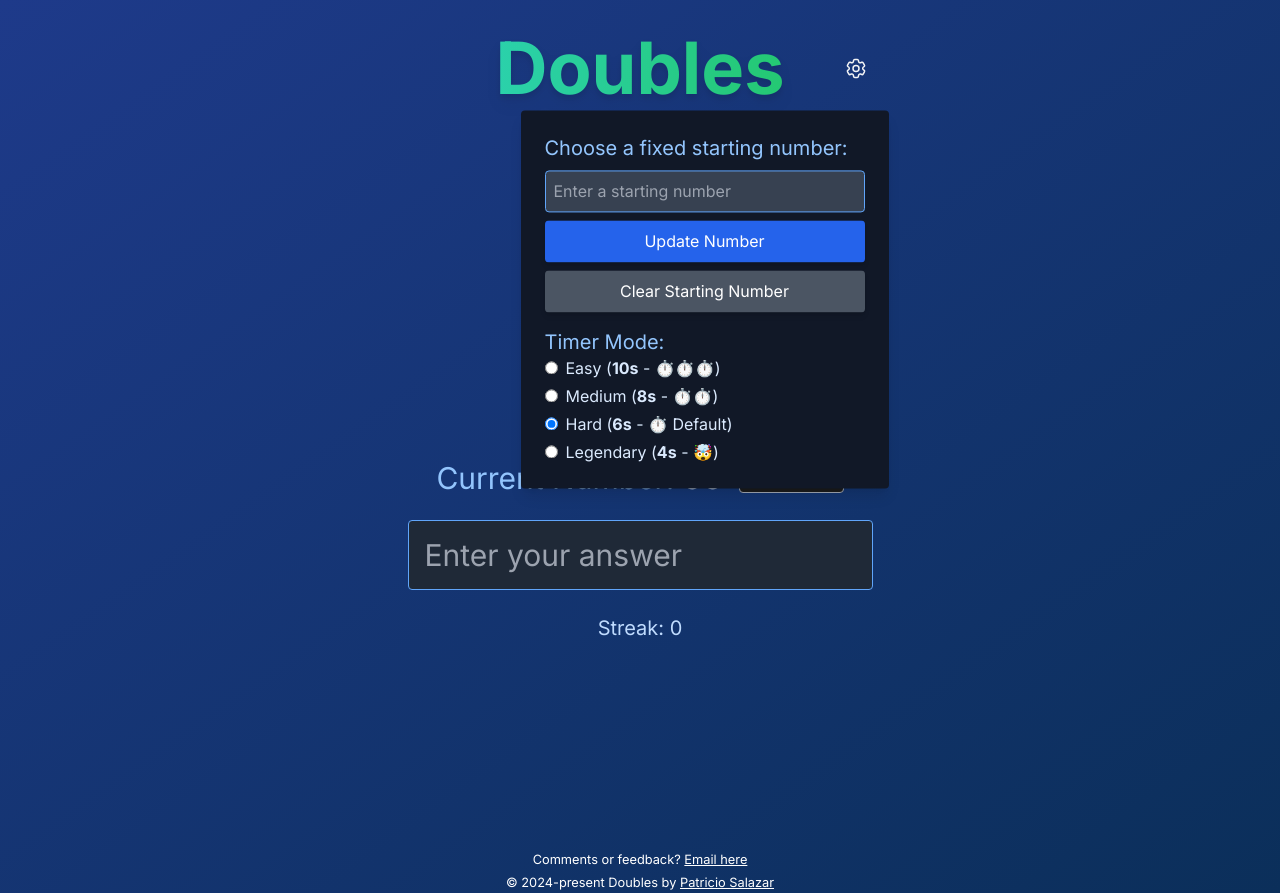
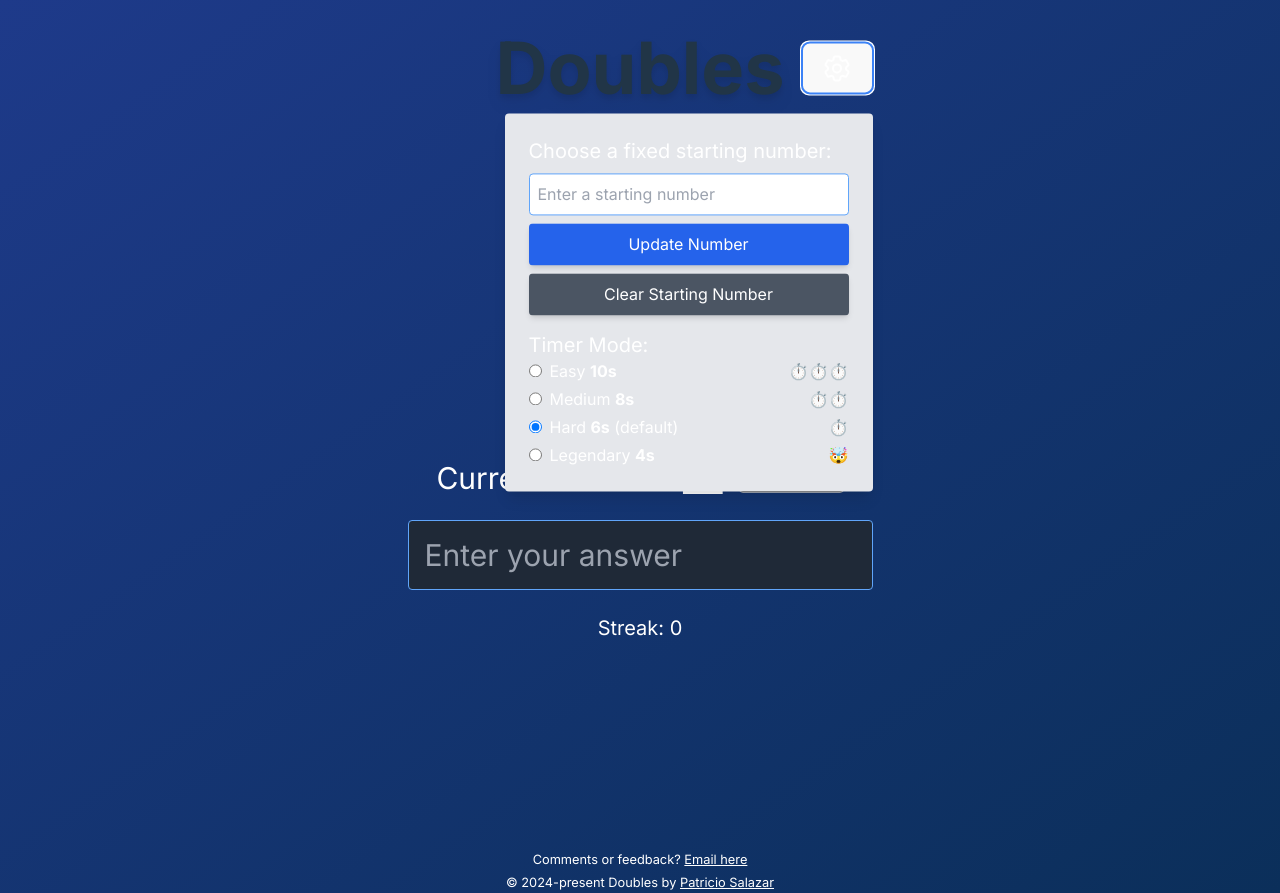
Before and after one commit to patriciosebastian/doubles, a React (Vite) app: page / in a window 1280 px wide. Both pictures are taken after a click on the button 856 px from the left and 68 px from the top of the page. Built offline with nearby package versions, Linux system fonts and the light colour scheme.

Commit message:
progress on ui refinements

```diff
--- a/src/App.jsx
+++ b/src/App.jsx
@@ -299,13 +299,13 @@ function App() {
   return (
     <>
       <div className='relative mb-28'>
-        <h1 className='text-5xl sm:text-6xl md:text-7xl font-extrabold text-center mt-8 mb-8 text-transparent bg-clip-text bg-gradient-to-r from-teal-400 to-green-500 drop-shadow-lg'>
+        <h1 className='text-5xl sm:text-6xl md:text-7xl font-extrabold text-center mt-8 mb-8 text-[#213547] drop-shadow-lg'>
           Doubles
         </h1>
         <div className='ml-auto absolute right-0 top-1/2 transform -translate-y-1/2 z-30'>
           <button
             onClick={toggleSettingsVisibility}
-            className='text-gray-100 bg-transparent focus:outline-none focus:ring-0'
+            className='border-none mr-2 focus:outline-blue-500 focus:ring-0 hover:outline hover:outline-1 hover:outline-blue-500 lg:mr-4'
             ref={gearIconRef}
           >
             <svg
@@ -314,7 +314,7 @@ function App() {
               viewBox='0 0 24 24'
               strokeWidth='1.5'
               stroke='currentColor'
-              className='w-6 h-6'
+              className='w-8 h-8'
             >
               <path
                 strokeLinecap='round'
@@ -331,17 +331,17 @@ function App() {
 
           {settingsVisible && (
             <div
-              className='mt-5 bg-gray-900 p-6 rounded absolute right-0 shadow-lg w-64 z-20 lg:w-[23rem] text-blue-100'
+              className='mt-5 bg-gray-200 p-6 rounded absolute right-2 shadow-lg w-64 z-20 lg:w-[23rem] lg:right-4'
               ref={settingsRef}
             >
-              <label className='block text-lg md:text-xl text-blue-300'>
+              <label className='block text-lg md:text-xl'>
                 Choose a fixed starting number:
               </label>
               <input
                 type='number'
                 value={customStart}
                 onChange={handleCustomStartChange}
-                className='border border-blue-400 p-2 rounded mt-2 w-full bg-gray-700 text-white placeholder-gray-400 focus:outline-none focus:ring-2 focus:ring-blue-500'
+                className='border border-blue-400 p-2 rounded mt-2 w-full placeholder-gray-400 focus:outline-none focus:ring-2 focus:ring-blue-500'
                 placeholder='Enter a starting number'
               />
               <button
@@ -357,19 +357,19 @@ function App() {
                 Clear Starting Number
               </button>
               <div className='timer-modes mt-4'>
-                <label className='block text-lg md:text-xl text-blue-300'>
+                <label className='block text-lg md:text-xl'>
                   Timer Mode:
                 </label>
-                <div className='text-blue-100 space-y-1'>
+                <div className='space-y-1'>
                   <label className='block'>
                     <input
                       type='radio'
                       value='easy'
                       checked={mode === "easy"}
                       onChange={() => handleModeChange("easy")}
-                      className='mr-2 text-blue-500 focus:ring-blue-500'
+                      className='mr-2 focus:ring-blue-500'
                     />
-                    Easy (<span className="font-bold">10s</span> - ⏱️⏱️⏱️)
+                    Easy <span className="font-bold">10s</span> &nbsp; <span className="absolute right-6">⏱️⏱️⏱️</span>
                   </label>
                   <label className='block'>
                     <input
@@ -377,9 +377,9 @@ function App() {
                       value='medium'
                       checked={mode === "medium"}
                       onChange={() => handleModeChange("medium")}
-                      className='mr-2 text-blue-500 focus:ring-blue-500'
+                      className='mr-2 focus:ring-blue-500'
                     />
-                    Medium (<span className="font-bold">8s</span> - ⏱️⏱️)
+                    Medium <span className="font-bold">8s</span> &nbsp; <span className="absolute right-6">⏱️⏱️</span>
                   </label>
                   <label className='block'>
                     <input
@@ -387,9 +387,9 @@ function App() {
                       value='hard'
                       checked={mode === "hard"}
                       onChange={() => handleModeChange("hard")}
-                      className='mr-2 text-blue-500 focus:ring-blue-500'
+                      className='mr-2 focus:ring-blue-500'
                     />
-                    Hard (<span className="font-bold">6s</span> - ⏱️ Default)
+                    Hard <span className="font-bold">6s</span> (default) &nbsp; <span className="absolute right-6">⏱️</span>
                   </label>
                   <label className='block'>
                     <input
@@ -397,9 +397,9 @@ function App() {
                       value='legendary'
                       checked={mode === "legendary"}
                       onChange={() => handleModeChange("legendary")}
-                      className='mr-2 text-blue-500 focus:ring-blue-500'
+                      className='mr-2 focus:ring-blue-500'
                     />
-                    Legendary (<span className="font-bold">4s</span> - 🤯)
+                    Legendary <span className="font-bold">4s</span> &nbsp; <span className="absolute right-6">🤯</span>
                   </label>
                 </div>
               </div>
@@ -413,7 +413,7 @@ function App() {
         >
           {timer}s
         </p>
-        <p className='mb-24 text-blue-200 text-base sm:text-lg'>Start typing</p>
+        <p className='mb-24 text-gray-500 text-base sm:text-lg'>Start typing</p>
 
         {gameOver ? (
           <div className='text-center p-6 bg-gray-800 bg-opacity-70 rounded-lg shadow-xl'>
@@ -479,14 +479,14 @@ function App() {
           </div>
         ) : (
           <div className='text-center space-y-6'>
-            <p className='text-xl inline mr-4 text-blue-300 align-middle lg:text-3xl'>
+            <p className='text-xl inline mr-4 align-middle lg:text-3xl'>
               Current Number:{" "}
-              <span className='font-bold text-blue-100'>
+              <span className='font-bold underline'>
                 {formatNumber(number)}
               </span>
             </p>
             <button
-              className='mb-4 text-sm border bg-[#1a1a1a] border-gray-400 dark:border-blue-400 text-gray-100 rounded px-2 py-1 transition-colors duration-200 !mt-0 align-middle focus:outline-none focus:ring-0'
+              className='mb-4 text-sm border bg-[#1a1a1a] border-gray-400 dark:border-blue-400 text-white rounded px-2 py-1 transition-colors duration-200 !mt-0 align-middle focus:outline-none focus:ring-0 hover:border-blue-500'
               onClick={startNewGame}
             >
               New Number
@@ -501,7 +501,7 @@ function App() {
                 ref={inputRef}
               />
             </form>
-            <p className='mt-4 text-lg sm:text-xl text-blue-200'>
+            <p className='mt-4 text-lg sm:text-xl'>
               Streak: {doublesCount}
             </p>
           </div>
@@ -510,7 +510,7 @@ function App() {
 
       {/* Footer */}
       <footer
-        className={`text-center text-white ${!gameOver ? 'mt-48' : ''} ${isDetailsOpen ? '' : 'mt-16'}`}
+        className={`text-center ${!gameOver ? 'mt-48' : ''} ${isDetailsOpen ? '' : 'mt-16'}`}
       >
         <small className="block">
           Comments or feedback? <a href="mailto:psalazardev@gmail.com" className="text-inherit underline hover:text-inherit" target="_blank">Email here</a>
@@ -520,7 +520,7 @@ function App() {
           <a
             href='https://patriciosalazar.dev'
             target='_blank'
-            className='underline text-white hover:text-white'
+            className='text-inherit underline hover:text-inherit'
           >
             Patricio Salazar
           </a>
```
